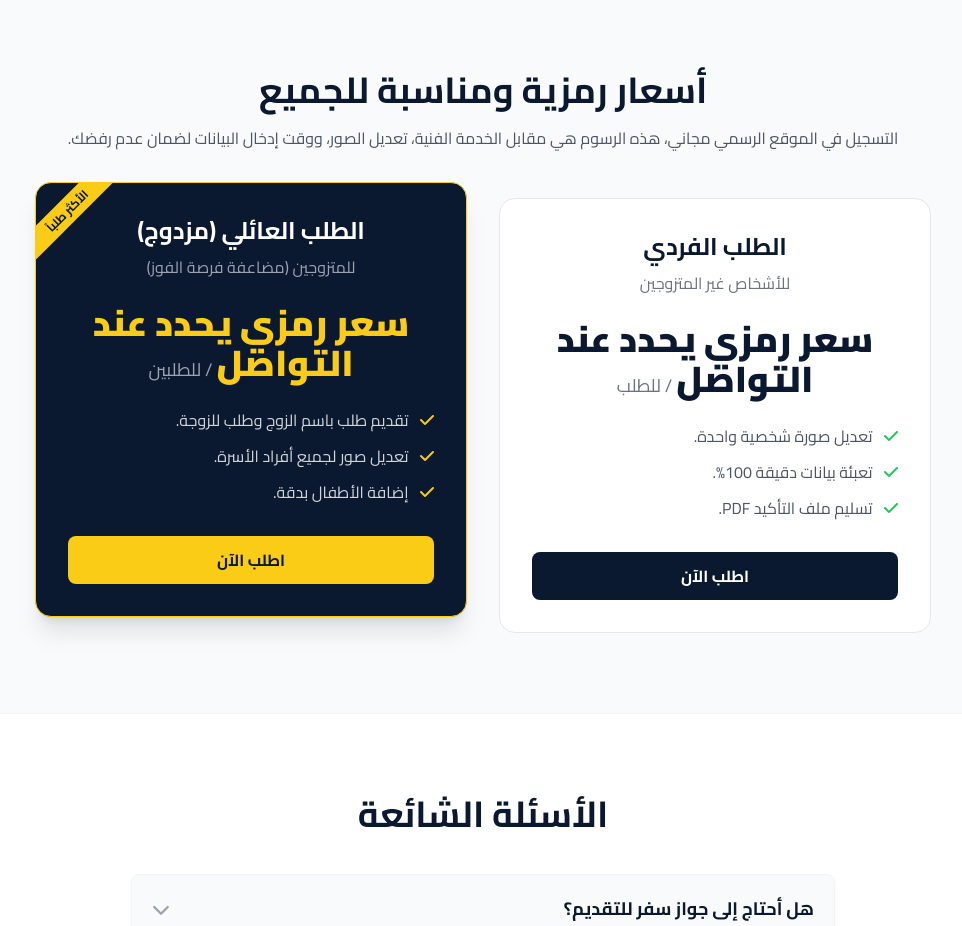
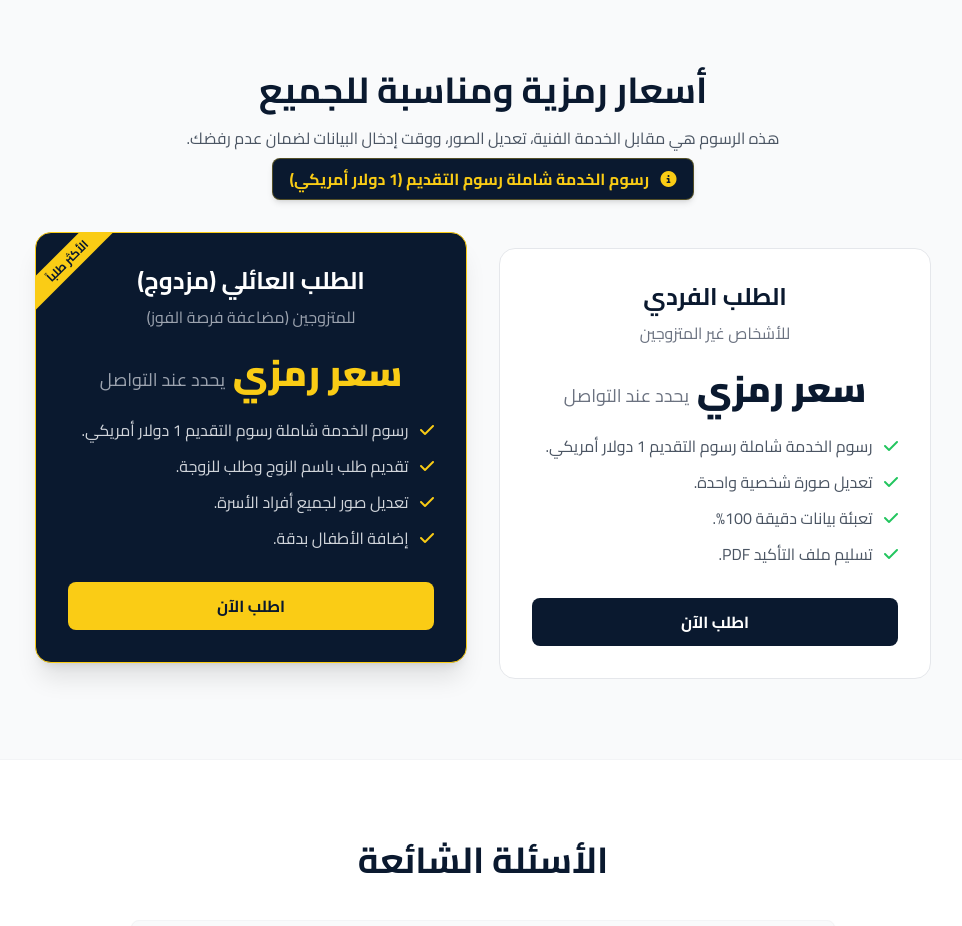
Before and after one commit to w19r/apply, a plain HTML site: page index.html in a window 1280 px wide. Shown: the part 2800-3726 px from the top of the page, without its empty margins (157-1119 px from the left). Drawn offline with nearby package versions, Linux system fonts and the light colour scheme.

Commit message:
Update index.html

```diff
--- a/index.html
+++ b/index.html
@@ -254,7 +254,10 @@
         <div class="max-w-7xl mx-auto px-4 sm:px-6 lg:px-8">
             <div class="text-center mb-12">
                 <h2 class="text-3xl md:text-4xl font-bold text-brand-blue mb-4">أسعار رمزية ومناسبة للجميع</h2>
-                <p class="text-gray-600">التسجيل في الموقع الرسمي مجاني، هذه الرسوم هي مقابل الخدمة الفنية، تعديل الصور، ووقت إدخال البيانات لضمان عدم رفضك.</p>
+                <p class="text-gray-600 mb-2">هذه الرسوم هي مقابل الخدمة الفنية، تعديل الصور، ووقت إدخال البيانات لضمان عدم رفضك.</p>
+                <div class="inline-block bg-brand-blue text-brand-gold font-bold px-4 py-2 rounded-lg shadow-md border border-brand-gold/30">
+                    <i class="fas fa-info-circle ml-2"></i> رسوم الخدمة شاملة رسوم التقديم (1 دولار أمريكي)
+                </div>
             </div>
 
             <div class="grid grid-cols-1 md:grid-cols-2 gap-8 max-w-4xl mx-auto">
@@ -262,8 +265,9 @@
                 <div class="bg-white rounded-2xl border border-gray-200 p-8 text-center hover:shadow-2xl transition duration-300 relative">
                     <h3 class="text-2xl font-bold text-brand-blue mb-2">الطلب الفردي</h3>
                     <p class="text-gray-500 mb-6">للأشخاص غير المتزوجين</p>
-                    <div class="text-4xl font-black text-brand-blue mb-6"> سعر رمزي يحدد عند التواصل<span class="text-lg text-gray-500 font-normal"> / للطلب</span></div>
+                    <div class="text-4xl font-black text-brand-blue mb-6"> سعر رمزي <span class="text-lg text-gray-500 font-normal">يحدد عند التواصل</span></div>
                     <ul class="text-right space-y-3 mb-8 text-gray-600">
+                        <li><i class="fas fa-check text-green-500 ml-2"></i> رسوم الخدمة شاملة رسوم التقديم 1 دولار أمريكي.</li>
                         <li><i class="fas fa-check text-green-500 ml-2"></i> تعديل صورة شخصية واحدة.</li>
                         <li><i class="fas fa-check text-green-500 ml-2"></i> تعبئة بيانات دقيقة 100%.</li>
                         <li><i class="fas fa-check text-green-500 ml-2"></i> تسليم ملف التأكيد PDF.</li>
@@ -276,8 +280,9 @@
                     <div class="absolute top-4 left-[-35px] bg-brand-gold text-brand-blue text-xs font-bold px-10 py-1 rotate-[-45deg]">الأكثر طلباً</div>
                     <h3 class="text-2xl font-bold text-white mb-2">الطلب العائلي (مزدوج)</h3>
                     <p class="text-gray-400 mb-6">للمتزوجين (مضاعفة فرصة الفوز)</p>
-                    <div class="text-4xl font-black text-brand-gold mb-6"> سعر رمزي يحدد عند التواصل<span class="text-lg text-gray-400 font-normal"> / للطلبين</span></div>
+                    <div class="text-4xl font-black text-brand-gold mb-6"> سعر رمزي <span class="text-lg text-gray-400 font-normal">يحدد عند التواصل</span></div>
                     <ul class="text-right space-y-3 mb-8 text-gray-300">
+                        <li><i class="fas fa-check text-brand-gold ml-2"></i> رسوم الخدمة شاملة رسوم التقديم 1 دولار أمريكي.</li>
                         <li><i class="fas fa-check text-brand-gold ml-2"></i> تقديم طلب باسم الزوج وطلب للزوجة.</li>
                         <li><i class="fas fa-check text-brand-gold ml-2"></i> تعديل صور لجميع أفراد الأسرة.</li>
                         <li><i class="fas fa-check text-brand-gold ml-2"></i> إضافة الأطفال بدقة.</li>
```
